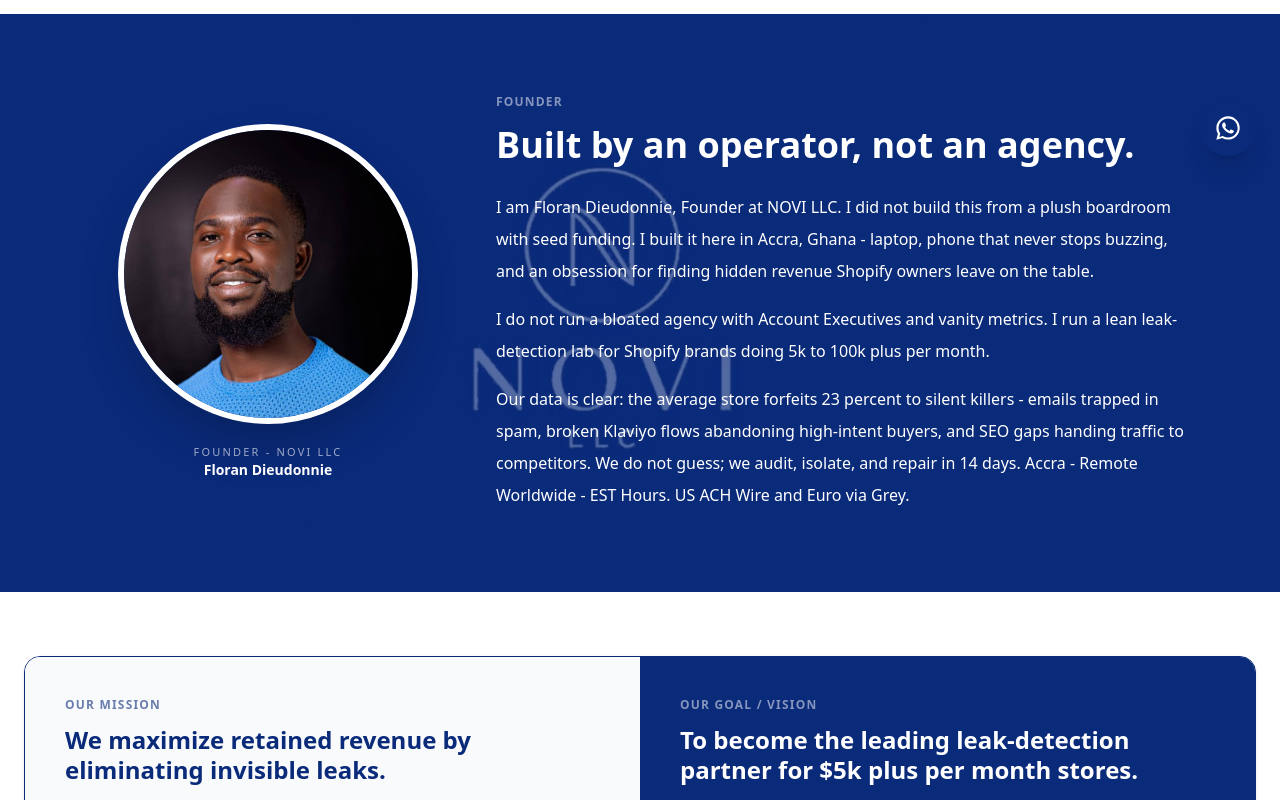
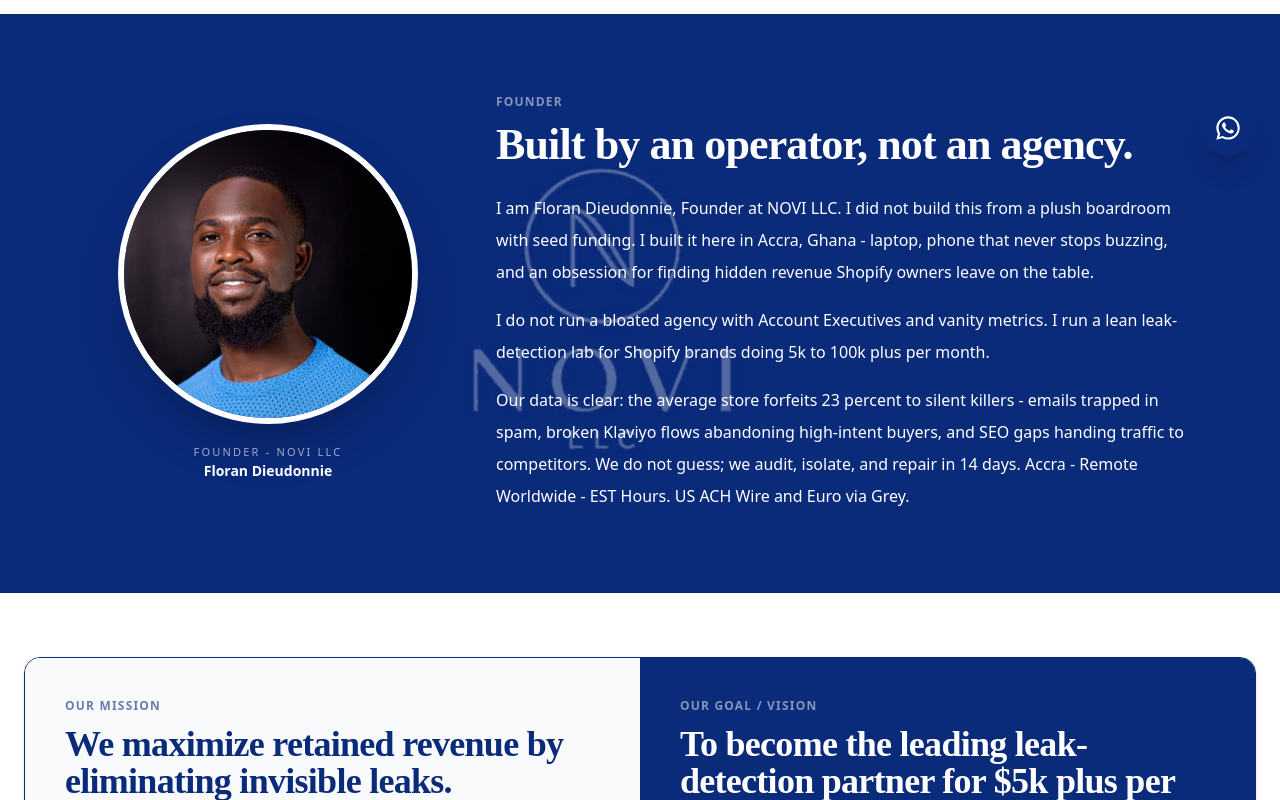
Before and after one commit to NOVI-I6699-cmd/portfolio-starter-kit, a Next.js app: page / in a window 1280 px wide. Shown: the part 620-1420 px from the top of the page. Built offline with nearby package versions, Linux system fonts and the light colour scheme.

Commit message:
Update page.tsx

```diff
--- a/app/page.tsx
+++ b/app/page.tsx
@@ -56,7 +56,7 @@ export default function Home() {
           </div>
           <div className="text-white min-w-0">
             <div className="text-xs uppercase tracking-widest font-semibold mb-3" style={{color: 'rgba(255,255,255,0.5)'}}>Founder</div>
-            <h2 className="text-3xl md:text-4xl font-bold leading-tight break-words">Built by an operator, not an agency.</h2>
+            <h2 className="text-[36px] md:text-[44px] font-semibold leading-[1.05] tracking-[-0.02em] break-words" style={{fontFamily: 'serif'}}>Built by an operator, not an agency.</h2>
             <div className="mt-6 space-y-4 text-[16px] leading-8 break-words" style={{color: '#FFFFFF'}}>
               <p>I am Floran Dieudonnie, Founder at NOVI LLC. I did not build this from a plush boardroom with seed funding. I built it here in Accra, Ghana - laptop, phone that never stops buzzing, and an obsession for finding hidden revenue Shopify owners leave on the table.</p>
               <p>I do not run a bloated agency with Account Executives and vanity metrics. I run a lean leak-detection lab for Shopify brands doing 5k to 100k plus per month.</p>
@@ -70,12 +70,12 @@ export default function Home() {
         <div className="max-w-7xl mx-auto grid md:grid-cols-2 gap-0 rounded-2xl overflow-hidden border shadow-sm">
           <div className="bg-slate-50 p-8 md:p-10">
             <div className="text-xs uppercase tracking-widest font-semibold opacity-60 mb-3" style={{color: '#0A2A7A'}}>Our Mission</div>
-            <h3 className="text-2xl font-bold leading-tight" style={{color: '#0A2A7A'}}>We maximize retained revenue by eliminating invisible leaks.</h3>
+            <h3 className="text-[32px] md:text-[36px] font-semibold leading-[1.05] tracking-[-0.02em]" style={{color: '#0A2A7A', fontFamily: 'serif'}}>We maximize retained revenue by eliminating invisible leaks.</h3>
             <p className="mt-4 text-sm leading-6 opacity-60" style={{color: '#0A2A7A'}}>We audit deliverability, Klaviyo automation, and SEO structural gaps in 24h - repaired in 14 days.</p>
           </div>
           <div className="p-8 md:p-10 text-white" style={{backgroundColor: '#0A2A7A'}}>
             <div className="text-xs uppercase tracking-widest font-semibold mb-3" style={{color: 'rgba(255,255,255,0.5)'}}>Our Goal / Vision</div>
-            <h3 className="text-2xl font-bold leading-tight">To become the leading leak-detection partner for $5k plus per month stores.</h3>
+            <h3 className="text-[32px] md:text-[36px] font-semibold leading-[1.05] tracking-[-0.02em]" style={{fontFamily: 'serif'}}>To become the leading leak-detection partner for $5k plus per month stores.</h3>
             <p className="mt-4 text-sm leading-6" style={{color: 'rgba(255,255,255,0.6)'}}>The default revenue-recovery audit before another dollar goes to ads. Accra to US and EU - EST Hours. ACH Wire and Euro via Grey.</p>
           </div>
         </div>
```
